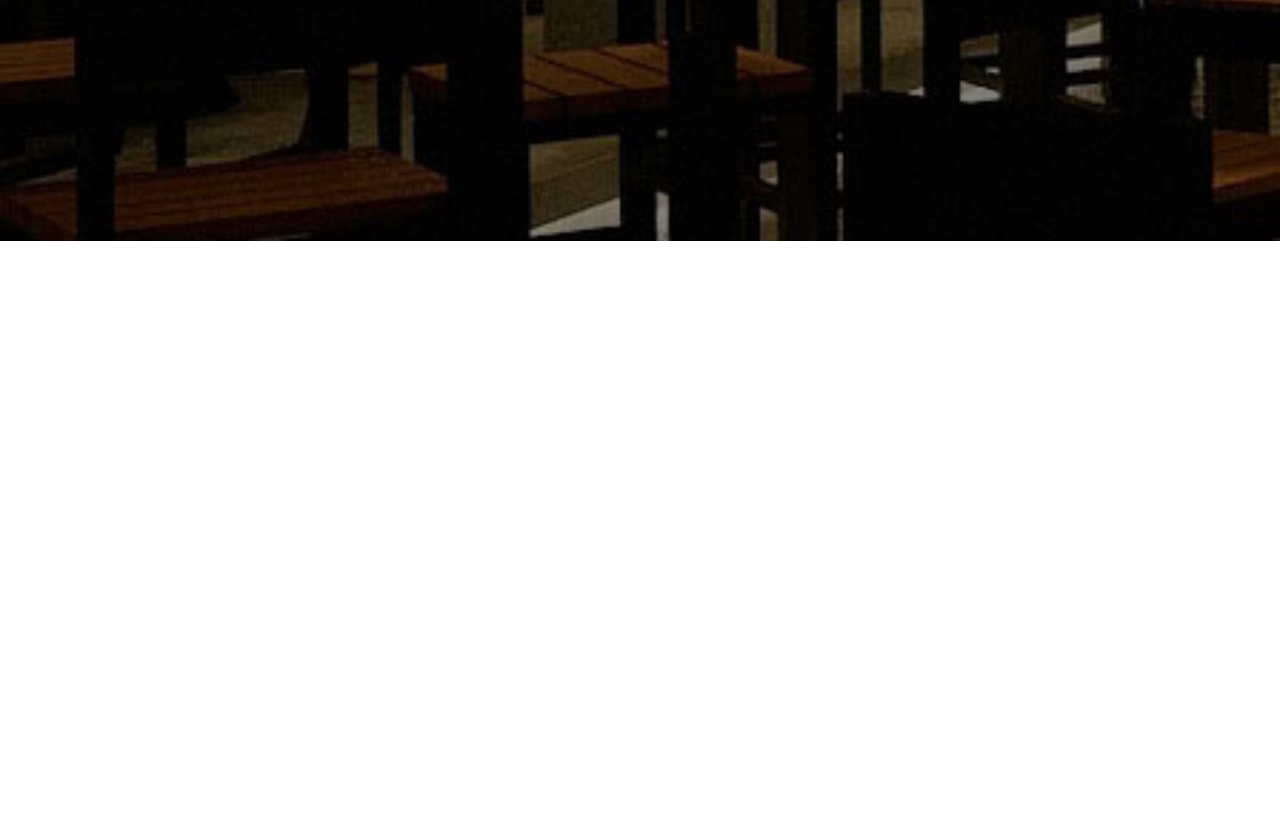
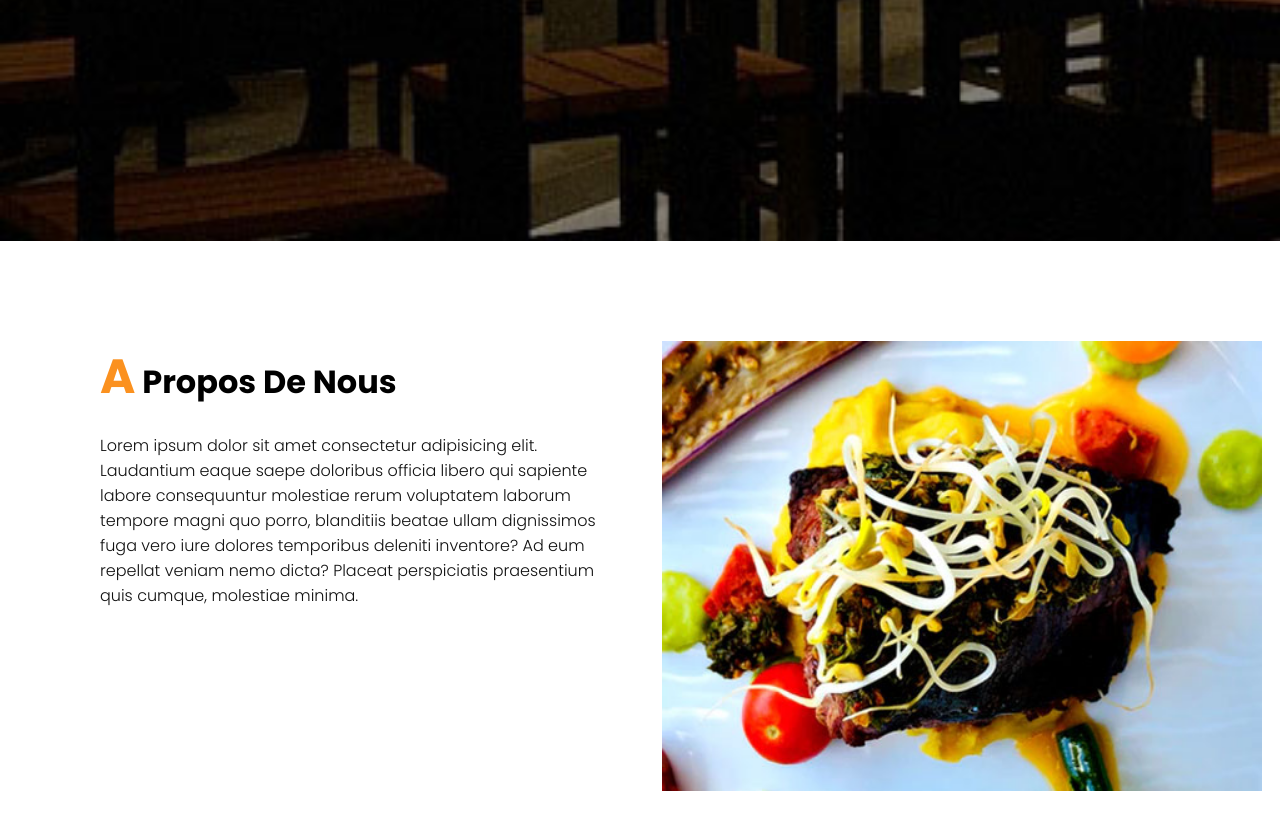
Before and after one commit to Edylmorgul/projet-resto, a plain HTML site: page index.html in a window 1280 px wide. Shown: the part 559-1388 px from the top of the page. Before the commit the page ends 800 px from the top, so only its background shows below. Drawn offline with Linux system fonts and the light colour scheme.

Commit message:
Projet V-3:
Intégration de la partie à propos + fix

```diff
--- a/index.html
+++ b/index.html
@@ -38,12 +38,22 @@
     </section>
 
     <!-- A propos -->
-    <section>
-        <div>
-            <div>
-
+    <section class="apropos" id="apropos">
+        <div class="row">
+            <div class="col50">
+                <h2 class="titre"><span>A</span> propos de nous</h2>
+                <p>Lorem ipsum dolor sit amet consectetur adipisicing elit.
+                    Laudantium eaque saepe doloribus officia libero qui sapiente labore consequuntur molestiae rerum voluptatem laborum tempore magni quo porro,
+                    blanditiis beatae ullam dignissimos fuga vero iure dolores temporibus deleniti inventore? Ad eum repellat veniam nemo dicta? Placeat perspiciatis praesentium quis cumque, molestiae minima.</p>
+            </div>
+            <div class="col50">
+                <div class="img">
+                    <img src="./images/plat3.jpg" alt="image plat">
+                </div>
             </div>
         </div>
     </section>
+
+
 </body>
 </html>
--- a/style.css
+++ b/style.css
@@ -9,7 +9,7 @@
 
 p{
     font-weight: 300;
-    color: #1111;
+    color: #111;
 }
 
 header{
@@ -23,6 +23,10 @@ header{
     justify-content: space-evenly;
     align-items: center;
     transition: 0.5s;
+}
+
+section{
+    padding: 100px;
 }
 
 /* Logo */
@@ -130,3 +134,41 @@ header .navbar li a:hover{
 .btn1:hover{
     letter-spacing: 4px;
 }
+
+/* A propos */
+.row{
+    position: relative;
+    width: 100%;
+    display: flex;
+    justify-content: space-between;
+}
+
+.row .col50{
+    position: relative;
+    width: 48%;
+    justify-content: center;
+    align-items: center;
+}
+
+.row .col50 h2{
+    margin-bottom: 20px;
+}
+
+.titre{
+    color:#000;
+    font-size: 2em;
+    font-weight: 300px;
+    text-transform: capitalize;
+}
+
+.titre span{
+    color: #fb911f;
+    font-size: 1.5em;
+    font-weight: 700px;
+}
+
+.row .col50 img{
+    height: 450px;
+    width: 600px;
+    position: relative;
+}
```
